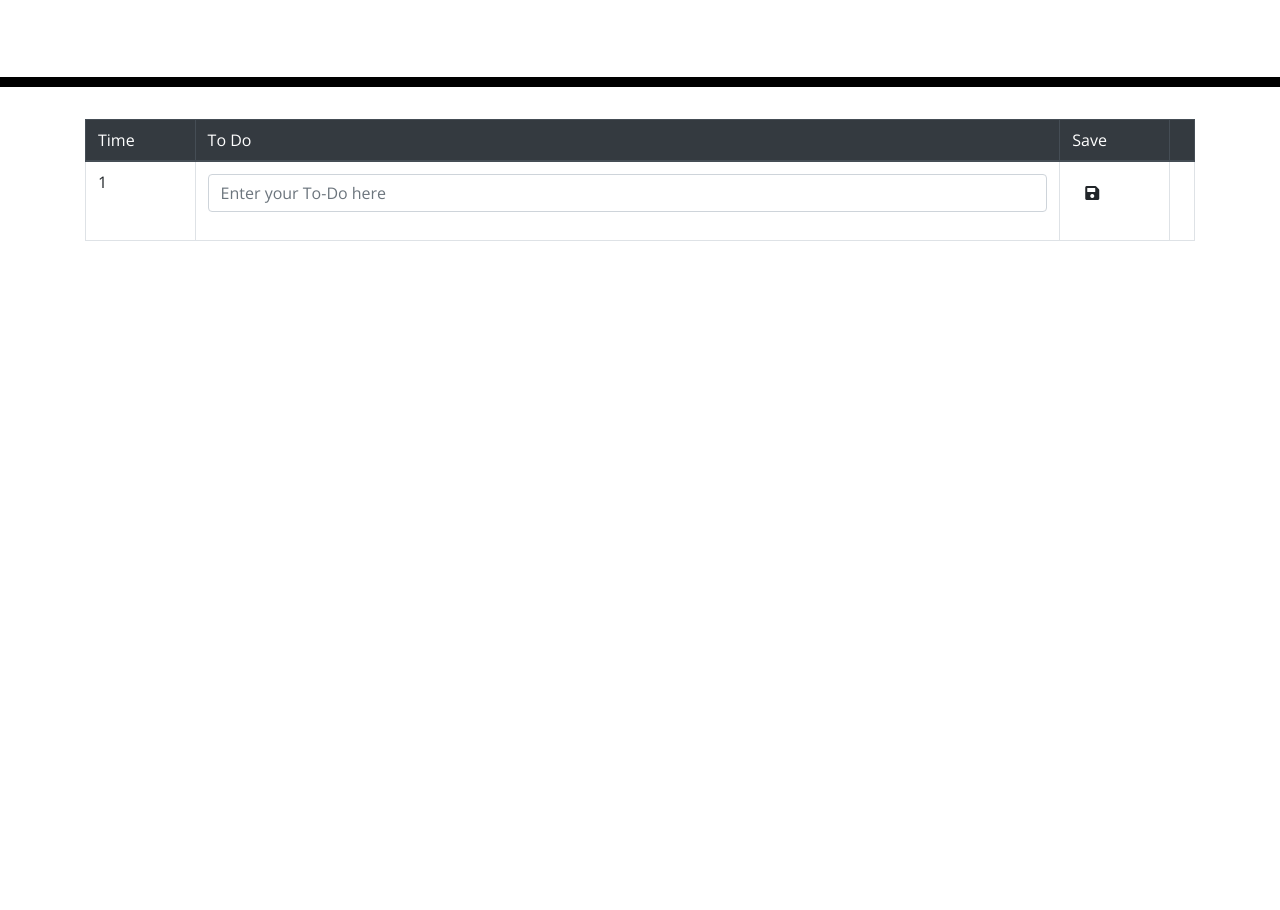
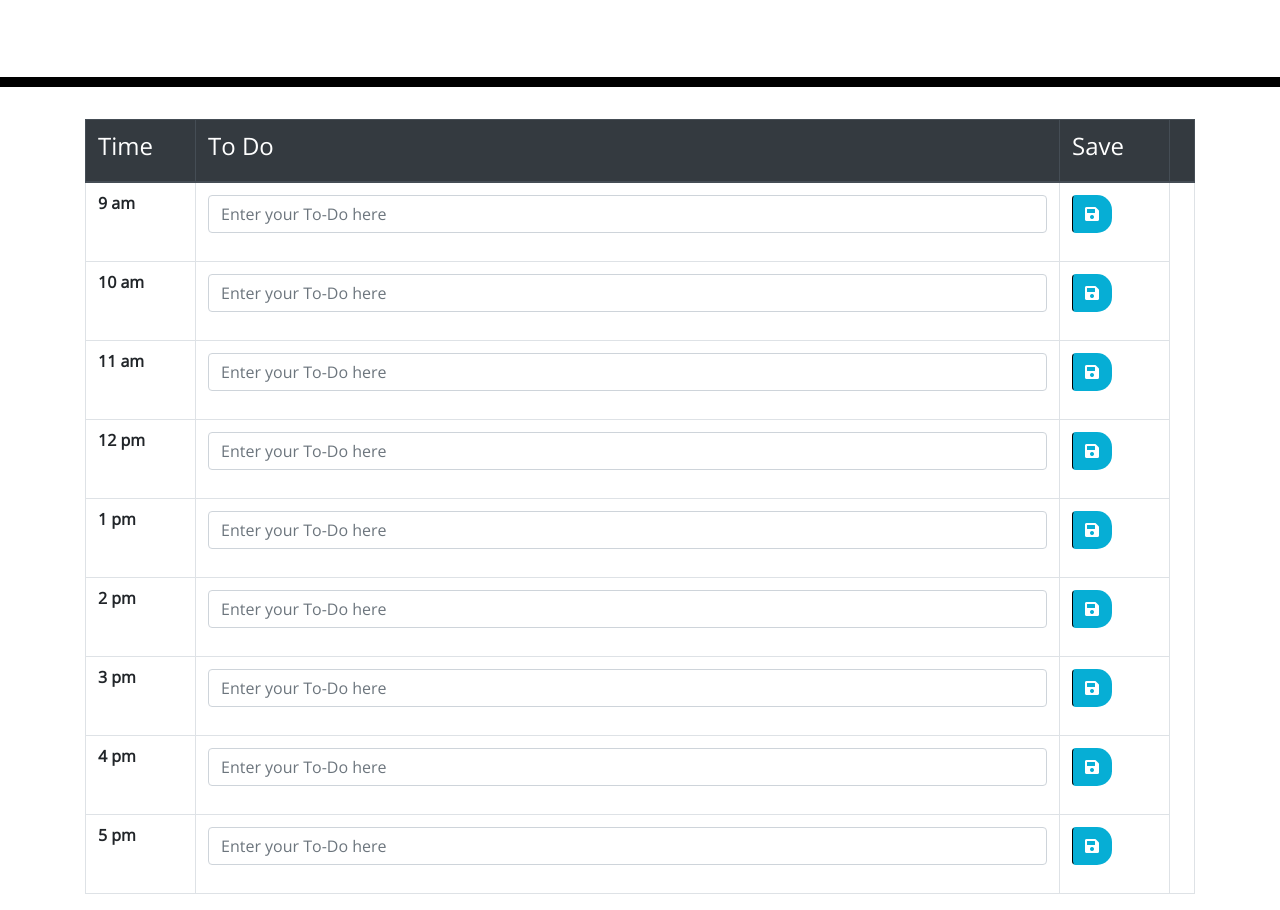
Before and after one commit to ishabali/IB-Homework5-Day-Planner, a plain HTML site: page index.html in a window 1280 px wide. Shown: the part 245-1155 px from the top of the page. Before the commit the page ends 800 px from the top, so only its background shows below. Drawn offline with nearby package versions, Linux system fonts and the light colour scheme.

Commit message:
Rows added for all time slots, button class applied

```diff
--- a/index.html
+++ b/index.html
@@ -34,38 +34,138 @@
     <div class="container">
       <!-- Timeblocks go here -->
 
-      <!-- <form>
-        <div class="row">
-          <div class="col">
-            <input type="text" class="form-control" placeholder="First name">
-          </div>
-          <div class="col">
-            <input type="text" class="form-control" placeholder="Last name">
-          </div>
-        </div>
-      </form> -->
       <div class="table-responsive-sm">
         <table class="table table-bordered">
           <thead class="thead-dark">
             <tr>
-              <th width="10%" scope="col">Time</th>
-              <th width="80%" scope="col">To Do</th>
-              <th width="10%" scope="col">Save <th>
+              <th width="10%" scope="col"><h4>Time</h4></th>
+              <th width="80%" scope="col"><h4>To Do</h4></th>
+              <th width="10%" scope="col"><h4>Save</h4><th>
             </tr>
           </thead>
           <tbody>
+
+<!-- To-Do 1st Row 9 am -->
             <tr>
-              <th scope="row">1</th>
+              <th scope="row"><strong>9 am</strong></th>
               <td>
                 <form>
                   <div class="form-group">
-                    <!-- <label for="formGroupExampleInput">Example label</label> -->
                     <input type="text" class="form-control" id="formGroupExampleInput" placeholder="Enter your To-Do here">
                   </div>
                 </form>
               </td>
-              <td><button class="btn"><i class="fas fa-save"></i></button></td>
+              <td><button class="btn saveBtn"><i class="fas fa-save"></i></button></td>
             </tr>
+<!-- ----------- -->
+<!-- To-Do 2nd Row 10 am -->
+            <tr>
+              <th scope="row"><strong>10 am</strong></th>
+              <td>
+                <form>
+                  <div class="form-group">
+                    <input type="text" class="form-control" id="formGroupExampleInput" placeholder="Enter your To-Do here">
+                  </div>
+                </form>
+              </td>
+              <td><button class="btn saveBtn"><i class="fas fa-save"></i></button></td>
+            </tr>
+            <!-- ----------- -->
+            <!-- To-Do 3rd Row 11 am -->
+            <tr>
+              <th scope="row"><strong>11 am</strong></th>
+              <td>
+                <form>
+                  <div class="form-group">
+                    <input type="text" class="form-control" id="formGroupExampleInput" placeholder="Enter your To-Do here">
+                  </div>
+                </form>
+              </td>
+              <td><button class="btn saveBtn"><i class="fas fa-save"></i></button></td>
+            </tr>
+<!-- ----------- -->
+<!-- To-Do 4th Row 12 noon -->
+            <tr>
+              <th scope="row"><strong>12 pm</strong></th>
+              <td>
+                <form>
+                  <div class="form-group">
+                    <input type="text" class="form-control" id="formGroupExampleInput" placeholder="Enter your To-Do here">
+                  </div>
+                </form>
+              </td>
+              <td><button class="btn saveBtn"><i class="fas fa-save"></i></button></td>
+            </tr>
+<!-- ----------- -->
+<!-- To-Do 5th Row 1 pm -->
+            <tr>
+              <th scope="row"><strong>1 pm</strong></th>
+              <td>
+                <form>
+                  <div class="form-group">
+                    <input type="text" class="form-control" id="formGroupExampleInput" placeholder="Enter your To-Do here">
+                  </div>
+                </form>
+              </td>
+              <td><button class="btn saveBtn"><i class="fas fa-save"></i></button></td>
+            </tr>
+<!-- ----------- -->
+<!-- To-Do 6th Row 2 pm -->
+            <tr>
+              <th scope="row"><strong>2 pm</strong></th>
+              <td>
+                <form>
+                  <div class="form-group">
+                    <input type="text" class="form-control" id="formGroupExampleInput" placeholder="Enter your To-Do here">
+                  </div>
+                </form>
+              </td>
+              <td><button class="btn saveBtn"><i class="fas fa-save"></i></button></td>
+            </tr>
+<!-- ----------- -->
+<!-- To-Do 7th Row 3 pm -->
+            <tr>
+              <th scope="row"><strong>3 pm</strong></th>
+              <td>
+                <form>
+                  <div class="form-group">
+                    <input type="text" class="form-control" id="formGroupExampleInput" placeholder="Enter your To-Do here">
+                  </div>
+                </form>
+              </td>
+              <td><button class="btn saveBtn"><i class="fas fa-save"></i></button></td>
+            </tr>
+<!-- ----------- -->
+<!-- To-Do 8th Row 4 pm -->
+            <tr>
+              <th scope="row"><strong>4 pm</strong></th>
+              <td>
+                <form>
+                  <div class="form-group">
+                    <input type="text" class="form-control" id="formGroupExampleInput" placeholder="Enter your To-Do here">
+                  </div>
+                </form>
+              </td>
+              <td><button class="btn saveBtn"><i class="fas fa-save"></i></button></td>
+            </tr>
+<!-- ----------- -->
+<!-- To-Do 9th Row 5 pm -->
+            <tr>
+              <th scope="row"><strong>5 pm</strong></th>
+              <td>
+                <form>
+                  <div class="form-group">
+                    <input type="text" class="form-control" id="formGroupExampleInput" placeholder="Enter your To-Do here">
+                  </div>
+                </form>
+              </td>
+              <td><button class="btn saveBtn"><i class="fas fa-save"></i></button></td>
+            </tr>
+<!-- ----------- -->
+
+
+
+
           </tbody>
         </table>
       </div>
```
